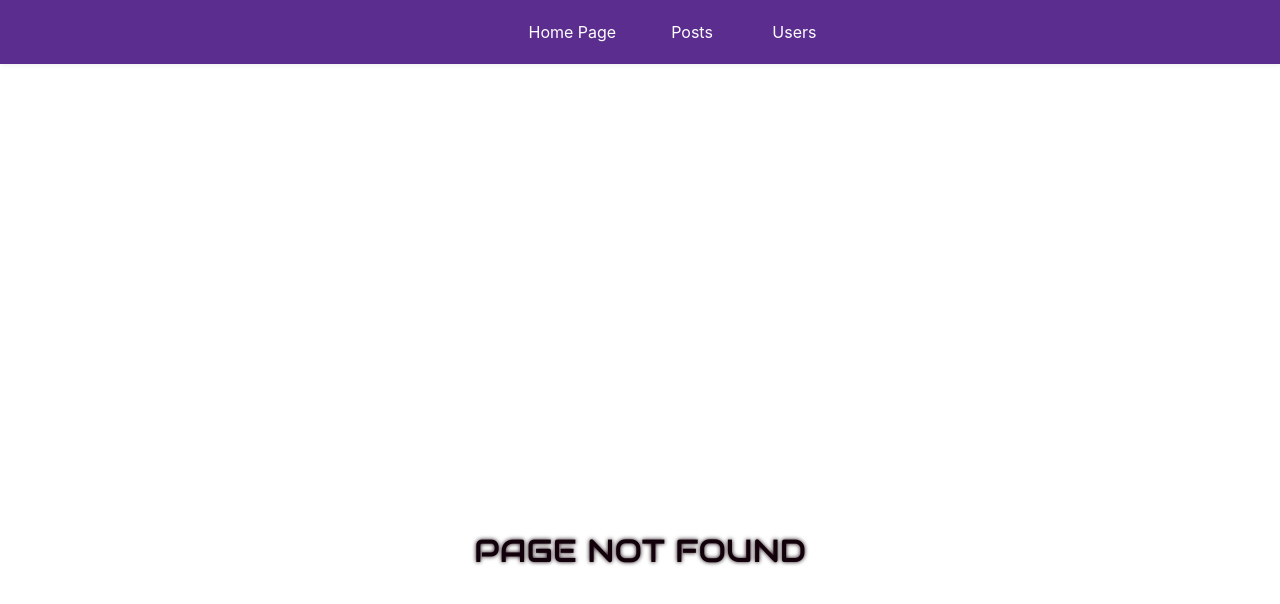
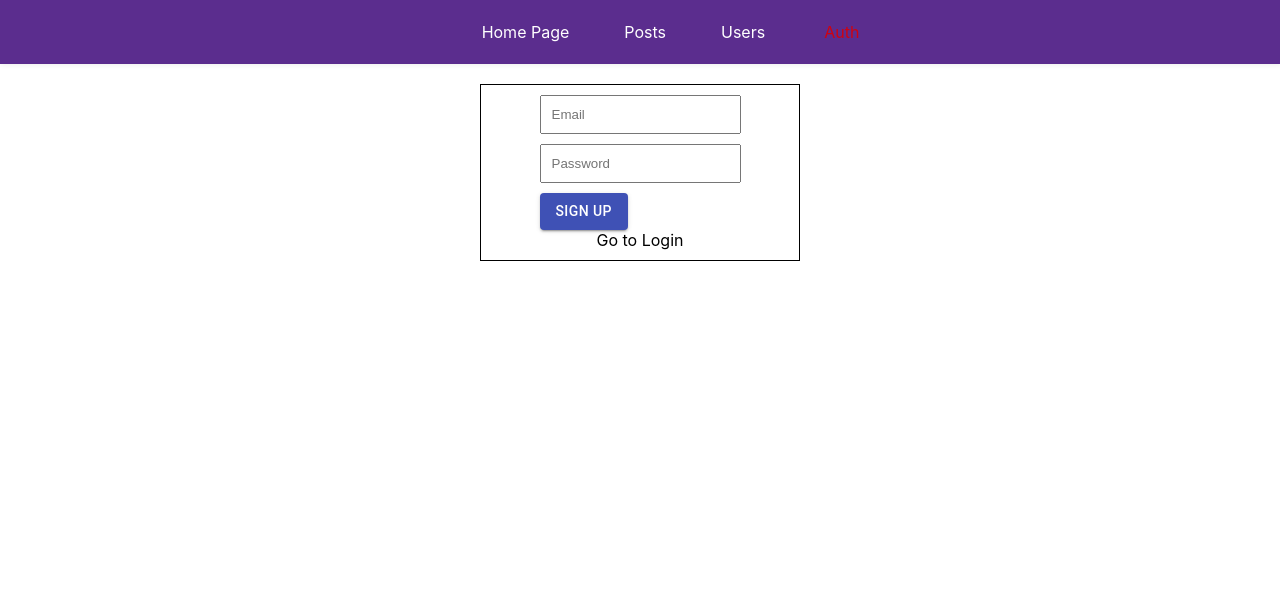
Before and after one commit to dinosargsyan/network-requests, a React (Create React App) app: page /auth in a window 1280 px wide. Before the commit this address had no page. Shown: the top 604 px of the page. Built offline with nearby package versions, Linux system fonts and the light colour scheme.

Commit message:
created auth

```diff
--- a/src/App.js
+++ b/src/App.js
@@ -6,6 +6,7 @@ import HomePage from 'components/HomePage/HomePage';
 import PostDetails from 'components/PostDetails/PostDetails';
 import Error404 from 'utils/Error404';
 import './App.css';
+import Auth from 'containers/Auth/Auth';
 
 function App() {
   return (
@@ -17,6 +18,7 @@ function App() {
          <Route exact path= "/posts" component={Posts} />
          <Route exact path="/posts/:postId" component={PostDetails}/>
          <Route exact path="/" component={HomePage} />
+         <Route exact path="/auth" component={Auth} />
          <Route component={Error404} />
          </Switch>
        </Layout>
--- a/src/api/fbService.js
+++ b/src/api/fbService.js
@@ -1,20 +1,21 @@
 import postMockup from "data-mockup/posts.mockup";
 import firebase from "firebase/app";
 import 'firebase/database';
+import 'firebase/auth';
 import firebaseConfig from './firebaseConfig';
 
 
 class FbService {
-    constructor(){
-        if(firebase.apps.length === 0){
+    constructor() {
+        if (firebase.apps.length === 0) {
             firebase.initializeApp(firebaseConfig);
         }
 
     }
-        initializePosts = () =>{
+    initializePosts = () => {
         firebase.database().ref('posts').set(postMockup);
     }
-        getAllPost = async () =>{
+    getAllPost = async () => {
         const res = await firebase.database().ref('posts').get();
         const data = res.toJSON();
         return Object.values(data);
@@ -34,17 +35,17 @@ class FbService {
         return res.val();
     }
 
-        updatePost = async(id, data) => {
+    updatePost = async (id, data) => {
         const res = await firebase.database().ref(`posts/${id}`).update(data);
 
     }
 
-        deletePost = async(id) =>{
+    deletePost = async (id) => {
         const res = await firebase.database().ref(`posts/${id}`).remove();
         const posts = await this.getAllPost();
 
         await firebase.database().ref('posts')
-            .set(posts.map((el,index)=>{
+            .set(posts.map((el, index) => {
                 return {
                     ...el,
                     id: index
@@ -52,24 +53,34 @@ class FbService {
             }))
     }
 
-        createPost =  async (postData) =>{
+    createPost = async (postData) => {
         const res = await firebase.database().ref('posts').orderByKey().limitToLast(1).get();
         const lastItemJson = res.toJSON();
         const lastItem = Object.values(lastItemJson)[0];
         const { id } = lastItem;
 
-            const newItem ={
+        const newItem = {
             ...postData,
-                id: id+1,
-                userId: id+1
+            id: id + 1,
+            userId: id + 1
         }
-
         await firebase.database().ref(`posts/${id + 1}`).set(newItem);
-
         return newItem;
 
     }
-
+    fromResToUser = (res) => {
+        const {uid, email, displayName, photoURL} = res.user;
+        return {uid, email, displayName, photoURL};
+    }
+    signup = async (credentials) =>{
+       const res = await firebase.auth().createUserWithEmailAndPassword(credentials.email,credentials.password);
+       console.log(res);
+    }
+    login = async (credentials) =>{
+        const res = await firebase.auth().signInWithEmailAndPassword(credentials.email, credentials.password);
+        console.log(res);
+        return this.fromResToUser(res);
+    }
 }
 
 const fbService = new FbService();
--- a/src/components/Header/Header.js
+++ b/src/components/Header/Header.js
@@ -4,14 +4,31 @@ import {NavLink, BrowserRouter} from 'react-router-dom';
 import './Header.scss';
 
 const Header = () => {
+    const Links=[
+        {
+            title: "Home Page",
+            to: "/"
+        },
+        {
+            title: "Posts",
+            to: "/posts"
+        },
+        {
+            title: "Users",
+            to: "/users"
+        },
+        {
+            title: "Auth",
+            to: "/auth"
+        }
+    ];
     return (
-
         <div className="app-header">
             <nav className="app-header__nav">
                 <ul className="app-header__nav__ul">
-                    <NavLink exact to="/"  activeClassName="selected"><li className="app-header__nav__ul__li" >Home Page</li></NavLink>
-                    <NavLink to="/posts" activeClassName="selected"><li className="app-header__nav__ul__li" >Posts</li></NavLink>
-                    <NavLink to="/users" activeClassName="selected"> <li className="app-header__nav__ul__li" >Users</li></NavLink>
+                    {Links.map(el=>{
+                        return   (<NavLink key={el.title}  exact to={el.to}  activeClassName="selected"><li key={el.title} className="app-header__nav__ul__li" >{el.title}</li></NavLink>)
+                    })}
                 </ul>
             </nav>
         </div>
--- a/src/components/Header/Header.scss
+++ b/src/components/Header/Header.scss
@@ -24,8 +24,9 @@
      }
     }
 .selected{
-    color:white;
-    background-color: rgb(13, 5, 61);
+    .app-header__nav__ul__li{
+        color: rgba(212, 0, 11, 0.959);
+    }
     border-radius: 5px;
     padding: 4px;
     justify-content: center;
--- a/src/components/Input/Input.js
+++ b/src/components/Input/Input.js
@@ -1,13 +1,35 @@
 import React from 'react';
-
+import PropTypes from 'prop-types'
 import "./Input.scss";
 
-const Input = ({ onChange, value,placeholder, className="app-input"}) => {
+const Input = ({
+    type='text',
+    value,
+    onChange,
+    className='app-input',
+    loading= false,
+    placeholder=''
+    }) => {
     return (
         <div>
-            <input onChange={onChange} value={value} placeholder={placeholder} className={className}/>
+            <input
+             type={type}
+             onChange={onChange}
+             value={value}
+             placeholder={placeholder}
+             className={className}
+             disabled={loading}
+             />
         </div>
     )
 }
 
-export default Input
+    Input.propTypes={
+        type: PropTypes.string,
+        value: PropTypes.string.isRequired,
+        onChange: PropTypes.func.isRequired,
+        className: PropTypes.string,
+        loading: PropTypes.bool,
+        placeholder: PropTypes.string
+    }
+export default Input;
--- /dev/null
+++ b/src/containers/Auth/Auth.js
@@ -0,0 +1,24 @@
+import React, { useState } from 'react';
+import Login from './Login/Login';
+import Signup from './Signup/Signup';
+
+import './Auth.scss';
+
+const Auth = () => {
+    const [isLogin, setIsLogin] = useState(false);
+
+    const toggleView = () => {
+        setIsLogin(!isLogin);
+    }
+    return (
+        <div className="app-auth">
+
+            {isLogin ? <Login />
+                : <Signup />
+            }
+            <span onClick={toggleView}>{isLogin ? `Go to SignUp` : `Go to Login`}</span>
+        </div>
+    )
+}
+
+export default Auth;
--- /dev/null
+++ b/src/containers/Auth/Auth.scss
@@ -0,0 +1,11 @@
+@import '../../styles/root.scss';
+.app-auth{
+    display: flex;
+    flex-direction: column;
+    justify-content: center;
+    align-items: center;
+    border: 1px solid black;
+    margin: 20px 300px  0 300px;
+    padding: 10px;
+
+}
--- /dev/null
+++ b/src/containers/Auth/Login/Login.js
@@ -0,0 +1,31 @@
+import React, {useState} from 'react';
+import { Button } from '@material-ui/core';
+import Input from 'components/Input/Input';
+import fbService from 'api/fbService';
+
+import './Login.scss';
+
+const Login = () => {
+    const [credentials,setCredentials] = useState({
+        email: '',
+        password: ''
+    })
+    const changeHandler=(name,value)=>{
+        setCredentials({
+            ...credentials,
+            [name]: value
+        })
+    }
+    const loginHandler = () =>{
+        fbService.login(credentials);
+    }
+    return (
+        <div className="app-auth-login">
+            <Input value={credentials.email} className="app-auth-login__input" placeholder="Email" onChange={(e)=>changeHandler('email', e.target.value)} />
+            <Input value={credentials.password} className="app-auth-login__input" placeholder="Password" onChange={(e)=>changeHandler('password',e.target.value)}/>
+            <Button variant="contained" color="primary" className="app-auth-login__button" onClick={loginHandler}>Login</Button>
+        </div>
+    )
+}
+
+export default Login;
--- /dev/null
+++ b/src/containers/Auth/Login/Login.scss
@@ -0,0 +1,7 @@
+.app-auth-login{
+    &__input{
+    padding: 10px;
+    margin-bottom:10px;
+    }
+
+}
--- /dev/null
+++ b/src/containers/Auth/Signup/Signup.js
@@ -0,0 +1,32 @@
+import React,{useState} from 'react';
+import { Button } from '@material-ui/core';
+import Input from 'components/Input/Input';
+import fbService from 'api/fbService';
+
+import './Signup.scss';
+
+const Signup = () => {
+    const [credentials,setCredentials] = useState({
+        email: '',
+        password: ''
+    })
+    const changeHandler = (name,value) =>{
+        setCredentials({
+            ...credentials,
+            [name]:value
+        })
+    }
+    const signupHandler = ()=>{
+        fbService.signup(credentials)
+    }
+    return (
+        <div className="app-auth-signup">
+            <Input value={credentials.email} className="app-auth-signup__input" placeholder="Email" onChange={(e)=>changeHandler('email', e.target.value)} />
+            <Input value={credentials.password} className="app-auth-signup__input" placeholder="Password" onChange={(e)=>changeHandler('password',e.target.value)}/>
+            <Button variant="contained" color="primary" className="app-auth-signup__button" onClick={signupHandler}>Sign Up</Button>
+
+        </div>
+    )
+}
+
+export default Signup;
--- /dev/null
+++ b/src/containers/Auth/Signup/Signup.scss
@@ -0,0 +1,7 @@
+.app-auth-signup{
+    &__input{
+    padding: 10px;
+    margin-bottom:10px;
+    }
+
+}
```
Lines whose indentation alone changed are shown as unchanged.
